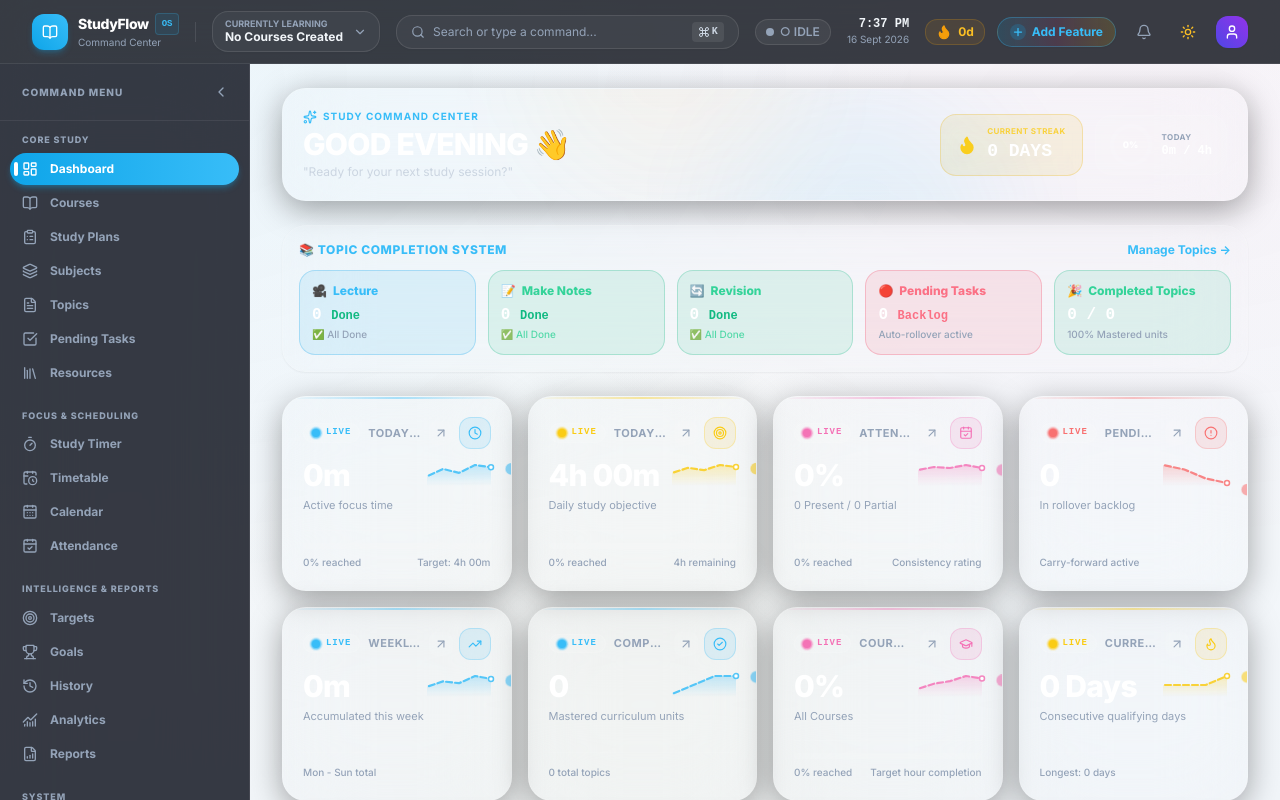
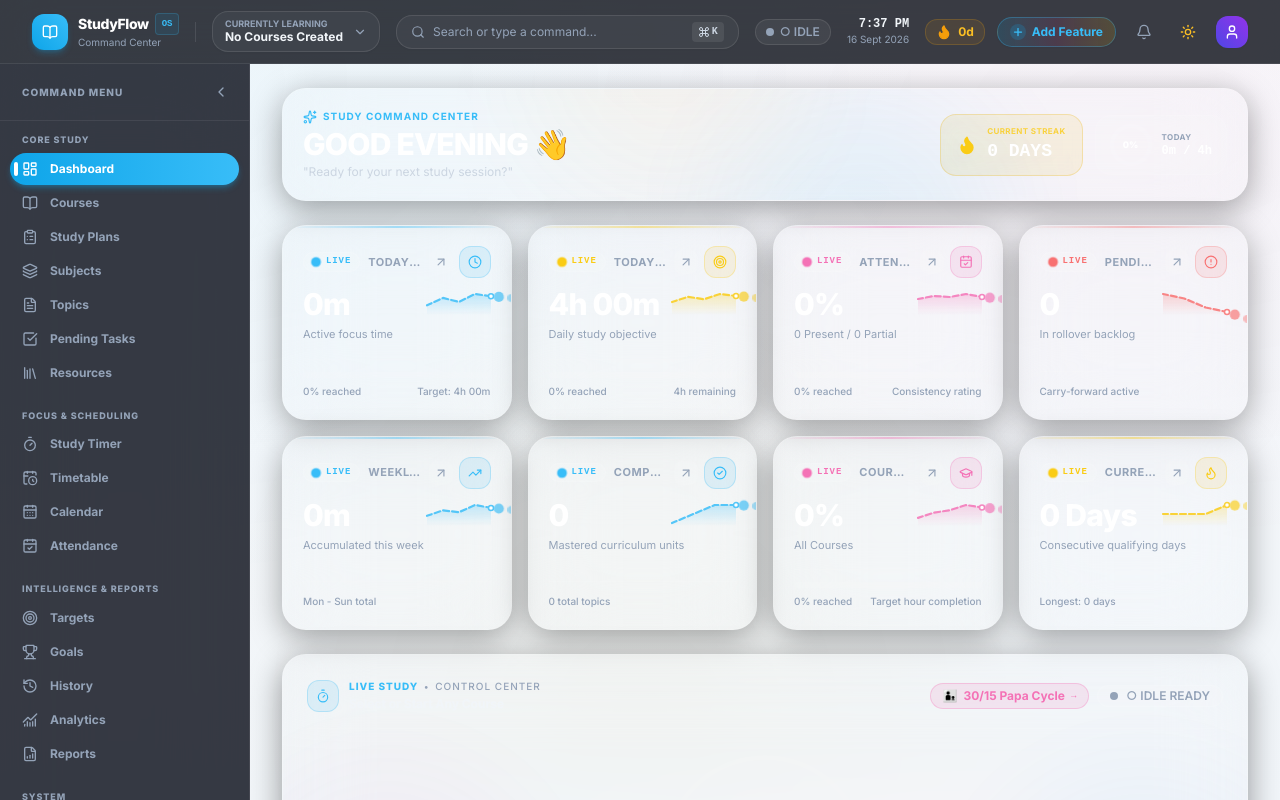
Before and after one commit to srrahulchauhan/studyingsmart, a React (Vite) app: page / in a window 1280 px wide. Shown: the top 800 px of the page. Built offline with nearby package versions, Linux system fonts and the light colour scheme.

Commit message:
Remove Topic Completion System component from Dashboard

```diff
--- a/src/views/DashboardView.jsx
+++ b/src/views/DashboardView.jsx
@@ -80,18 +80,8 @@
   const dailyTargetMins = dailyTargetHours * 60;
   const dailyProgress = dailyTargetMins > 0 ? Math.min(100, Math.round((todayStudyMins / dailyTargetMins) * 100)) : 0;
 
-  // Topics counts & 3-task completion breakdown
+  // Topics counts
   const filteredTopics = topics.filter((t) => !currentCourseId || t.courseId === currentCourseId);
-
-  const lectureCompletedCount = filteredTopics.filter(t => t.lectureStatus === 'Completed').length;
-  const lecturePendingCount = filteredTopics.filter(t => t.lectureStatus !== 'Completed').length;
-
-  const notesCompletedCount = filteredTopics.filter(t => t.notesStatus === 'Completed').length;
-  const notesPendingCount = filteredTopics.filter(t => t.notesStatus !== 'Completed').length;
-
-  const revisionRequiredTopics = filteredTopics.filter(t => t.revisionRequired);
-  const revisionCompletedCount = revisionRequiredTopics.filter(t => t.revisionStatus === 'Completed').length;
-  const revisionPendingCount = revisionRequiredTopics.filter(t => t.revisionStatus !== 'Completed').length;
 
   const completedTopicsCount = filteredTopics.filter((t) => {
     const lectureDone = t.lectureStatus === 'Completed';
@@ -225,111 +215,7 @@
         </div>
       </div>
 
-      {/* ROW 1.5: 📚 TOPIC COMPLETION SYSTEM DASHBOARD CARDS */}
-      <div className="bg-white/80 dark:bg-white/[0.045] p-4 rounded-3xl border border-slate-200/80 dark:border-white/[0.10] shadow-sm backdrop-blur-2xl">
-        <div className="flex items-center justify-between mb-3">
-          <div className="flex items-center gap-2 text-xs font-black uppercase tracking-wider text-sky-400">
-            <span>📚 Topic Completion System</span>
-          </div>
-          <button
-            type="button"
-            onClick={() => onNavigate('topics')}
-            className="text-xs font-bold text-sky-400 hover:text-sky-300 transition-colors"
-          >
-            Manage Topics →
-          </button>
-        </div>
 
-        <div className="grid grid-cols-2 sm:grid-cols-3 lg:grid-cols-5 gap-3">
-          {/* 🎥 Lecture Card */}
-          <div
-            onClick={() => onNavigate('topics')}
-            className="p-3 rounded-2xl bg-sky-500/10 border border-sky-500/25 text-sky-400 cursor-pointer hover:scale-[1.02] transition-all"
-          >
-            <div className="flex items-center gap-1.5 text-xs font-black mb-1">
-              <span>🎥</span> Lecture
-            </div>
-            <div className="text-base font-black font-mono text-slate-900 dark:text-white">
-              {lectureCompletedCount} <span className="text-xs text-emerald-500">Done</span>
-            </div>
-            <div className="text-[10px] text-slate-400 font-medium">
-              {lecturePendingCount > 0 ? `🔴 ${lecturePendingCount} Pending` : '✅ All Done'}
-            </div>
-          </div>
-
-          {/* 📝 Make Notes Card */}
-          <div
-            onClick={() => onNavigate('topics')}
-            className={`p-3 rounded-2xl border cursor-pointer hover:scale-[1.02] transition-all ${
-              notesPendingCount > 0
-                ? 'bg-rose-500/10 border-rose-500/30 text-rose-400 animate-pulse-subtle'
-                : 'bg-emerald-500/10 border-emerald-500/25 text-emerald-400'
-            }`}
-          >
-            <div className="flex items-center gap-1.5 text-xs font-black mb-1">
-              <span>📝</span> Make Notes
-            </div>
-            <div className="text-base font-black font-mono text-slate-900 dark:text-white">
-              {notesCompletedCount} <span className="text-xs text-emerald-500">Done</span>
-            </div>
-            <div className="text-[10px] opacity-80 font-medium">
-              {notesPendingCount > 0 ? `🔴 ${notesPendingCount} Pending` : '✅ All Done'}
-            </div>
-          </div>
-
-          {/* 🔄 Revision Card */}
-          <div
-            onClick={() => onNavigate('topics')}
-            className={`p-3 rounded-2xl border cursor-pointer hover:scale-[1.02] transition-all ${
-              revisionPendingCount > 0
-                ? 'bg-amber-500/10 border-amber-500/30 text-amber-400 animate-pulse-subtle'
-                : 'bg-emerald-500/10 border-emerald-500/25 text-emerald-400'
-            }`}
-          >
-            <div className="flex items-center gap-1.5 text-xs font-black mb-1">
-              <span>🔄</span> Revision
-            </div>
-            <div className="text-base font-black font-mono text-slate-900 dark:text-white">
-              {revisionCompletedCount} <span className="text-xs text-emerald-500">Done</span>
-            </div>
-            <div className="text-[10px] opacity-80 font-medium">
-              {revisionPendingCount > 0 ? `🔴 ${revisionPendingCount} Pending` : '✅ All Done'}
-            </div>
-          </div>
-
-          {/* 🔴 Pending Tasks Card */}
-          <div
-            onClick={() => onNavigate('pending-tasks')}
-            className="p-3 rounded-2xl bg-rose-500/10 border border-rose-500/25 text-rose-400 cursor-pointer hover:scale-[1.02] transition-all"
-          >
-            <div className="flex items-center gap-1.5 text-xs font-black mb-1">
-              <span>🔴</span> Pending Tasks
-            </div>
-            <div className="text-base font-black font-mono text-slate-900 dark:text-white">
-              {pendingTasks ? pendingTasks.filter(t => t.status === 'Pending').length : 0} <span className="text-xs text-rose-400">Backlog</span>
-            </div>
-            <div className="text-[10px] text-slate-400 font-medium">
-              Auto-rollover active
-            </div>
-          </div>
-
-          {/* 🎉 Completed Topics Card */}
-          <div
-            onClick={() => onNavigate('topics')}
-            className="p-3 rounded-2xl bg-emerald-500/10 border border-emerald-500/25 text-emerald-400 cursor-pointer hover:scale-[1.02] transition-all"
-          >
-            <div className="flex items-center gap-1.5 text-xs font-black mb-1">
-              <span>🎉</span> Completed Topics
-            </div>
-            <div className="text-base font-black font-mono text-slate-900 dark:text-white">
-              {completedTopicsCount} / {filteredTopics.length}
-            </div>
-            <div className="text-[10px] text-slate-400 font-medium">
-              100% Mastered units
-            </div>
-          </div>
-        </div>
-      </div>
 
       {/* ROW 2: COLORFUL STAT CARDS (Positioned directly under Study Command Center Hero) */}
       <div className="grid grid-cols-2 sm:grid-cols-2 lg:grid-cols-4 gap-3.5 sm:gap-4">
```
